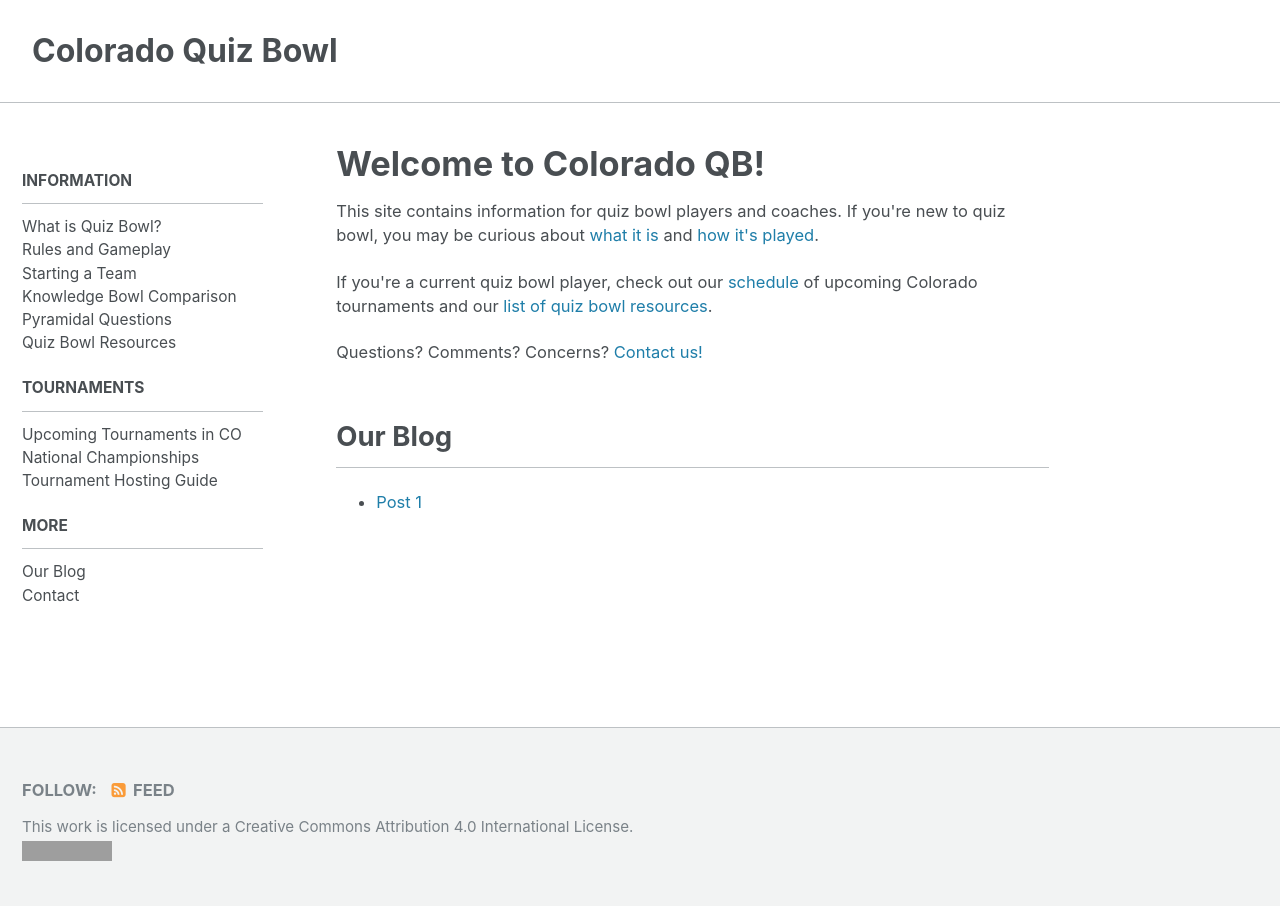
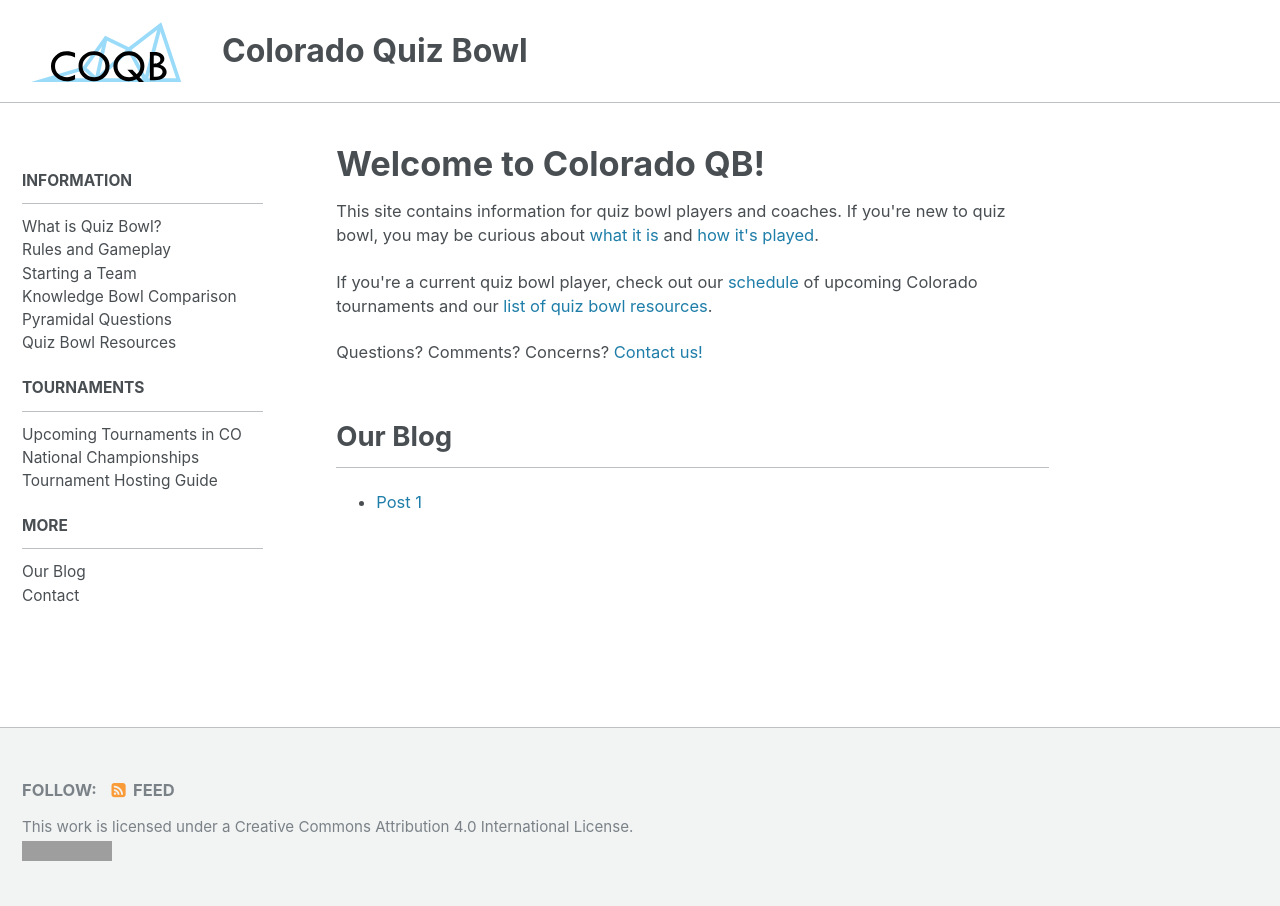
Before and after one commit to matt2718/colorado-qb, a Jekyll site: the page built from index.html, in a window 1280 px wide. Built offline with Jekyll 4.4.1, drawn with Linux system fonts in a browser that asks for light colours; the list of posts is cut into pages by our own code; grey boxes are pictures that could not be loaded.

Commit message:
Added logo and favicon

```diff
--- a/_includes/head.html
+++ b/_includes/head.html
@@ -32,3 +32,13 @@
 <![endif]-->
 
 <meta http-equiv="cleartype" content="on">
+
+<!-- icons -->
+<link rel="apple-touch-icon" sizes="180x180" href="/assets/icons/apple-touch-icon.png">
+<link rel="icon" type="image/png" sizes="32x32" href="/assets/icons/favicon-32x32.png">
+<link rel="icon" type="image/png" sizes="16x16" href="/assets/icons/favicon-16x16.png">
+<link rel="manifest" href="/assets/icons/manifest.json">
+<link rel="mask-icon" href="/assets/icons/safari-pinned-tab.svg" color="#5bbad5">
+<link rel="shortcut icon" href="/assets/icons/favicon.ico">
+<meta name="msapplication-config" content="/assets/icons/browserconfig.xml">
+<meta name="theme-color" content="#ffffff">
--- a/_includes/masthead.html
+++ b/_includes/masthead.html
@@ -2,6 +2,7 @@
   <div class="masthead__inner-wrap">
     <div class="masthead__menu">
       <nav id="site-nav" class="greedy-nav">
+	<img src="/assets/images/coqb-logo.svg" style="max-width:150px;margin-right:40px;">
         <a class="site-title" href="{{ '/' | absolute_url }}">{{ site.title }}</a>
       </nav>
     </div>
```
Also changed, not shown: assets/icons/browserconfig.xml (added, +9 -0 lines), assets/icons/android-chrome-192x192.png (added), assets/icons/android-chrome-512x512.png (added), assets/icons/apple-touch-icon.png (added), assets/icons/favicon-16x16.png (added), assets/icons/favicon-32x32.png (added), assets/icons/favicon.ico (added), assets/icons/manifest.json (added), assets/icons/mstile-150x150.png (added), assets/icons/safari-pinned-tab.svg (added), assets/images/coqb-logo.svg (added).
